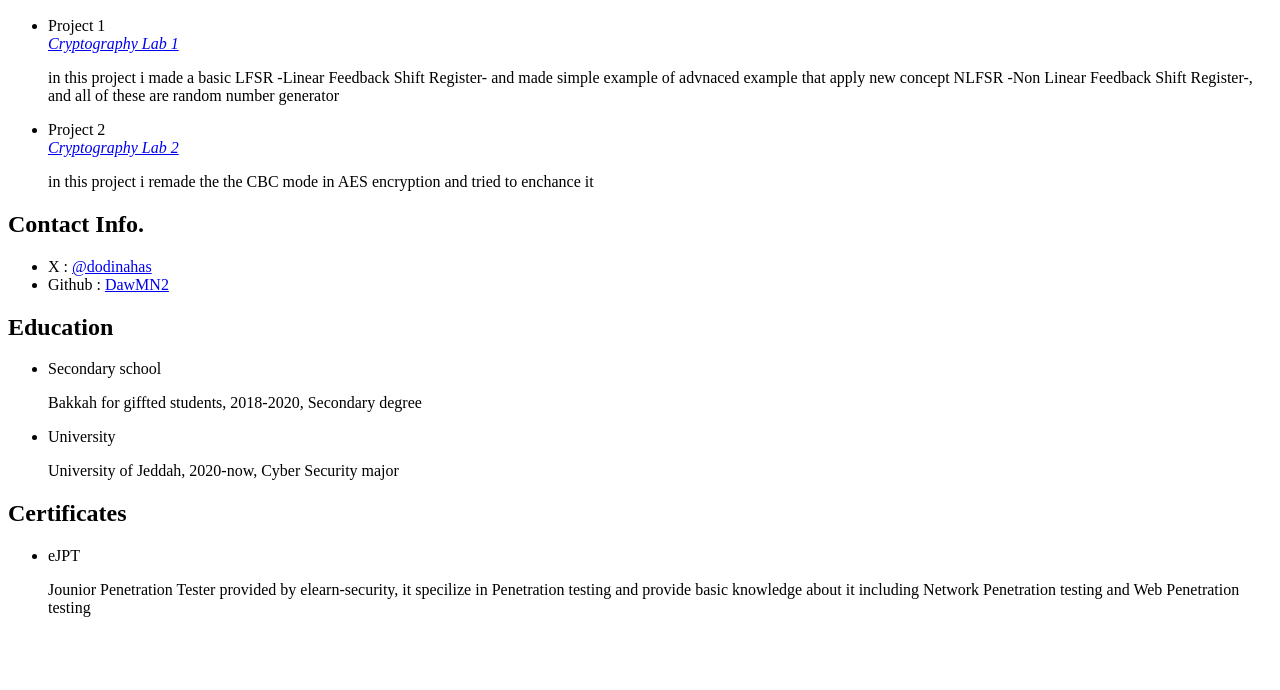
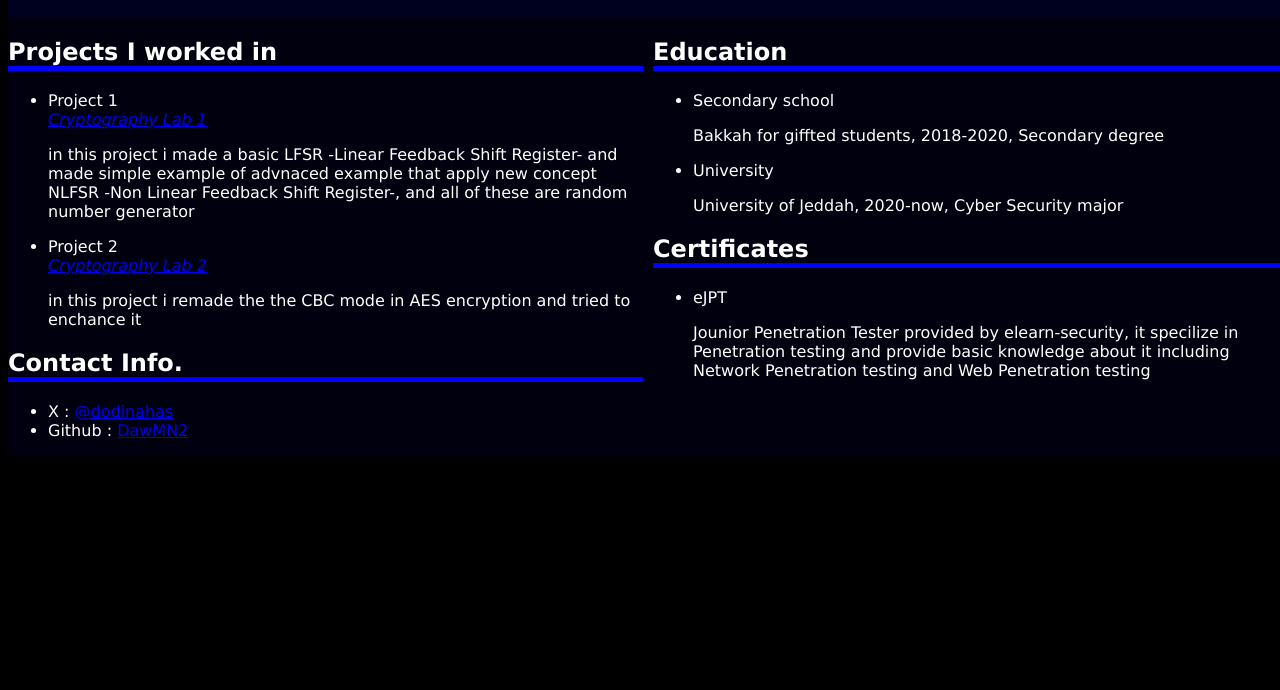
Before and after one commit to DawMN2/DawMN2.github.io, a plain HTML site: page index.html in a window 1280 px wide. Shown: the part 110-800 px from the top of the page. Drawn offline with Linux system fonts and the light colour scheme.

Commit message:
Update index.html

```diff
--- a/index.html
+++ b/index.html
@@ -5,7 +5,7 @@
     <meta charset="UTF-8">
     <meta name="viewport" content="width=device-width, initial-scale=1.0">
     <title>My Resume</title>
-    <link rel="stylesheet" href="cssweb.css">
+    <link rel="stylesheet" href="web.css">
     <link rel="icon" href="icon.ico">
 </head>
 
```
